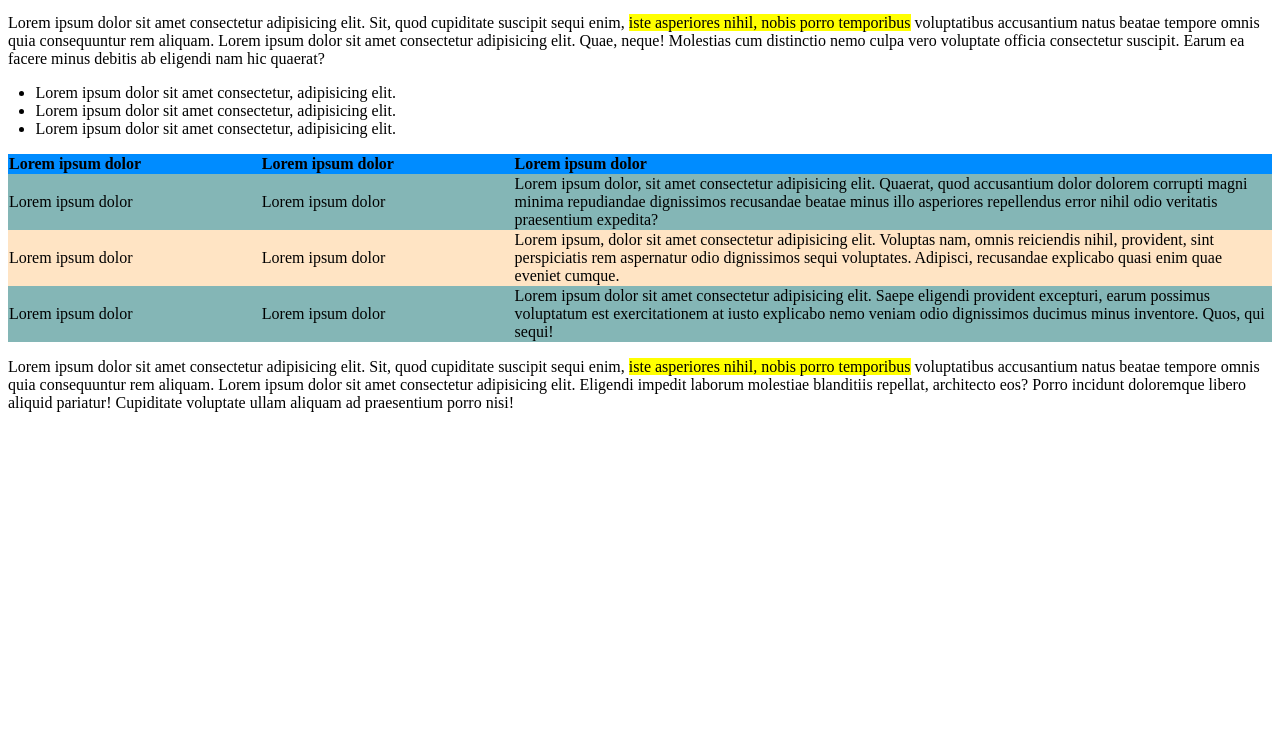
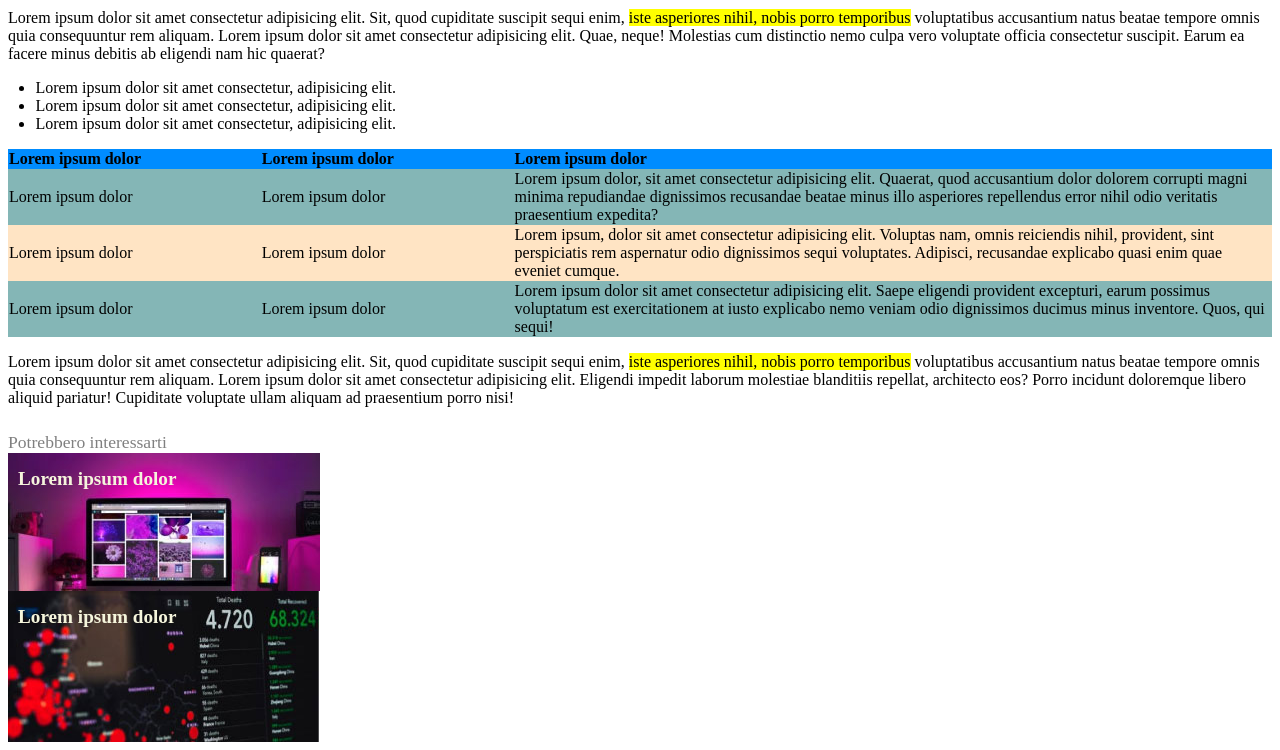
Before and after one commit to edoardope/html-css-booleaner, a plain HTML site: page index.html in a window 1280 px wide. Shown: the part 680-1430 px from the top of the page. Before the commit the page ends 1108 px from the top, so only its background shows below. Drawn offline with Linux system fonts and the light colour scheme.

Commit message:
Fine prima versione

```diff
--- a/asset/style.css
+++ b/asset/style.css
@@ -7,6 +7,10 @@ header{
 section{
     margin-top: 1%;
     margin-bottom: 1%;
+}
+
+footer{
+    margin-top: 2%;
 }
 
 .logo{
@@ -21,7 +25,7 @@ section{
 
 .autore-1{
     color: grey;
-    font-size: 140%;
+    font-size: 110%;
 }
 
 .autore-2{
@@ -65,3 +69,26 @@ thead{
 .t-space{
     width: 20%;
 }
+
+.art-cons1{
+    background-image: url(img/monitor.jpg);
+    background-repeat: no-repeat;
+    padding-bottom: 8%;
+    padding-top: 15px;
+    padding-left: 10px;
+
+}
+
+.art-cons2{
+    background-image: url(img/graph.jpg);
+    background-repeat: no-repeat;
+    padding-bottom: 9%;
+    padding-top: 15px;
+    padding-left: 10px;
+
+}
+
+.art-constxt{
+    color: beige;
+    font-size: larger;
+}
--- a/index.html
+++ b/index.html
@@ -81,6 +81,16 @@
         <p>Lorem ipsum dolor sit amet consectetur adipisicing elit. Sit, quod cupiditate suscipit sequi enim, <span class="testo-importante">iste asperiores nihil, nobis porro temporibus</span> voluptatibus accusantium natus beatae tempore omnis quia consequuntur rem aliquam. Lorem ipsum dolor sit amet consectetur adipisicing elit. Eligendi impedit laborum molestiae blanditiis repellat, architecto eos? Porro incidunt doloremque libero aliquid pariatur! Cupiditate voluptate ullam aliquam ad praesentium porro nisi!</p>
      </section>
    </main>
+    <!--sezione finale -->
+    <footer>
+        <span class="autore-1">Potrebbero interessarti</span>
+        <div class="art-cons1">
+           <span class="art-constxt"><strong>Lorem ipsum dolor</strong></span>
+        </div>
+        <div class="art-cons2">
+            <span class="art-constxt"><strong>Lorem ipsum dolor</strong></span>
+         </div>
+    </footer>
  </body>
 
  </html>
```
